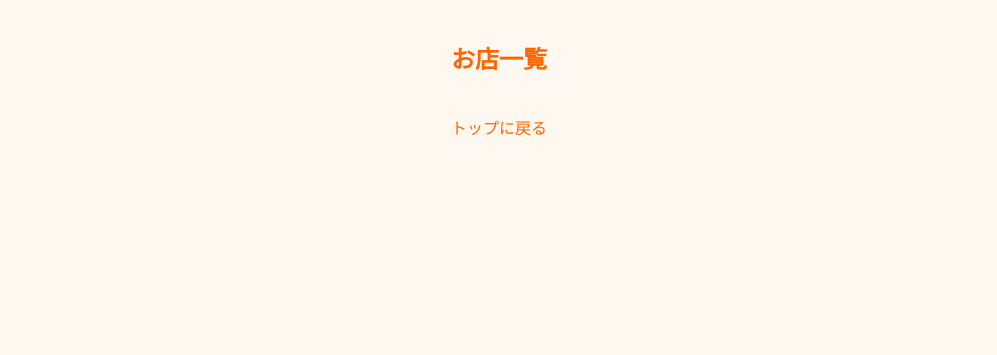
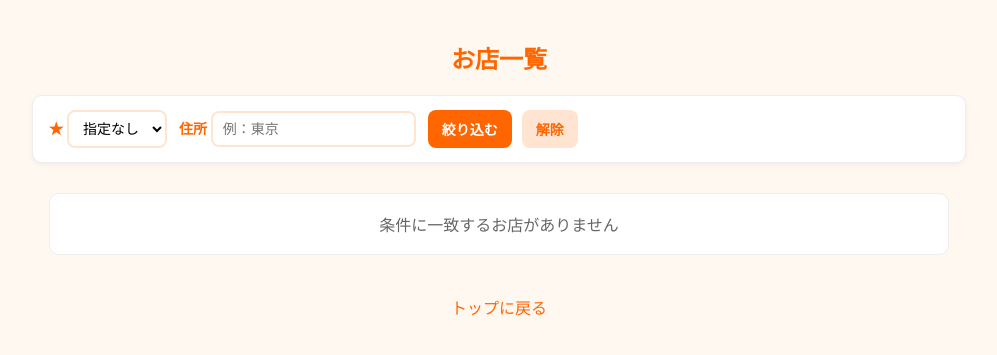
Before and after one commit to OOP2-2025-final-G05/MOGU, a Flask app: page /restaurant_list in a window 1280 px wide. Shown: the top 355 px of the page, without its empty margins (141-1138 px from the left). Run offline with Flask 3, Linux system fonts and the light colour scheme.

Commit message:
お店一覧のフィルター機能追加
星の数と住所で絞り込みができる様にしました

```diff
--- a/routes/restaurant_list.py
+++ b/routes/restaurant_list.py
@@ -9,20 +9,52 @@
 
 @list_bp.route('/restaurant_list')
 def restaurant_list():
-    restaurants = Restaurant.select()
+    # ===== GETパラメータ（フィルター条件）=====
+    # /restaurant_list?min_rating=3&address=東京
+    min_rating = request.args.get('min_rating')  # 例: "3"
+    address = request.args.get('address')        # 例: "東京"
 
-    # Calculate average ratings and attach to each restaurant
+    # ===== 基本：新しい順 =====
+    restaurants = Restaurant.select().order_by(Restaurant.id.desc())
+
     items = []
     for r in restaurants:
-        # Calculate average rating from reviews
-        avg = Review.select(fn.AVG(Review.rating)).where(Review.restaurant == r.id).scalar()
-        r.avg_rating = round(avg, 1) if avg else '-'
+        # 平均評価を計算（レビューが無ければ None）
+        avg = (
+            Review
+            .select(fn.AVG(Review.rating))
+            .where(Review.restaurant == r.id)
+            .scalar()
+        )
+        avg_rating = round(avg, 1) if avg else None
+        r.avg_rating = avg_rating if avg_rating is not None else '-'
+
+        # ===== ★フィルター（○以上）=====
+        if min_rating:
+            try:
+                min_rating_value = float(min_rating)
+            except ValueError:
+                min_rating_value = None
+
+            if min_rating_value is not None:
+                if avg_rating is None or avg_rating < min_rating_value:
+                    continue
+
+        # ===== 住所フィルター（部分一致）=====
+        if address:
+            # None対策（基本は入ってる想定だけど安全に）
+            if not r.address or address not in r.address:
+                continue
+
         items.append(r)
 
     return render_template(
         'restaurant_list.html',
         items=items,
-        title='お店一覧'
+        title='お店一覧',
+        # テンプレ側でフィルター条件を保持するため渡す
+        min_rating=int(min_rating) if (min_rating and min_rating.isdigit()) else None,
+        address=address
     )
 
 @list_bp.route('/restaurant_list_edit/<int:restaurant_id>', methods=['GET', 'POST'])
--- a/templates/restaurant_list.html
+++ b/templates/restaurant_list.html
@@ -17,10 +17,87 @@
             color: #ff6600;
         }
 
+        /* ===== フィルター ===== */
+        .filter-container {
+            max-width: 900px;
+            margin: 20px auto 10px;
+            background: white;
+            padding: 14px 16px;
+            border-radius: 10px;
+            border: 1px solid #eee;
+            box-shadow: 0 2px 5px rgba(0,0,0,0.05);
+        }
+
+        .filter-form {
+            display: flex;
+            gap: 12px;
+            align-items: center;
+            flex-wrap: wrap;
+        }
+
+        .filter-form label {
+            font-weight: bold;
+            color: #ff6600;
+            font-size: 14px;
+        }
+
+        .filter-form select,
+        .filter-form input[type="text"] {
+            padding: 8px 10px;
+            border-radius: 8px;
+            border: 2px solid #ffe5d1;
+            outline: none;
+            font-size: 14px;
+            background: #fff;
+        }
+
+        .filter-form select:focus,
+        .filter-form input[type="text"]:focus {
+            border-color: #ff6600;
+        }
+
+        .filter-actions {
+            display: flex;
+            gap: 10px;
+            align-items: center;
+        }
+
+        .btn-filter {
+            padding: 9px 14px;
+            border-radius: 8px;
+            border: none;
+            cursor: pointer;
+            font-weight: bold;
+            font-size: 14px;
+            background-color: #ff6600;
+            color: white;
+            transition: 0.2s;
+        }
+
+        .btn-filter:hover {
+            background-color: #ff4500;
+        }
+
+        .btn-clear {
+            padding: 9px 14px;
+            border-radius: 8px;
+            text-decoration: none;
+            font-weight: bold;
+            font-size: 14px;
+            background-color: #ffe5d1;
+            color: #ff6600;
+            transition: 0.2s;
+            display: inline-block;
+        }
+
+        .btn-clear:hover {
+            background-color: #ffd9c0;
+        }
+
         /* 全体を包むコンテナ */
         .list-container {
             max-width: 900px;
-            margin: 30px auto;
+            margin: 20px auto 30px;
         }
 
         /* 1行分の設定 */
@@ -32,7 +109,7 @@
 
         /* 左側の情報エリア（白いボックス） */
         .item-data-card {
-            flex: 1; /* 残りの幅をすべて占める */
+            flex: 1;
             display: flex;
             background-color: white;
             padding: 15px 20px;
@@ -45,15 +122,15 @@
         /* 右側のボタンエリア（枠の外側） */
         .item-actions {
             display: flex;
-            gap: 10px; /* ボタン同士の間隔 */
-            margin-left: 20px; /* リストとの間に隙間を作る */
-            flex-shrink: 0; /* ボタンエリアが潰れないように固定 */
+            gap: 10px;
+            margin-left: 20px;
+            flex-shrink: 0;
         }
 
         /* 各データ項目のスタイル */
         .info-name { width: 25%; font-weight: bold; }
         .info-address { width: 40%; font-size: 0.9em; color: #666; }
-        .info-price { width: 15%; text-align: right; }
+        .info-genre { width: 15%; font-size: 0.9em; color: #666; text-align: center; }
         .info-rating { width: 20%; text-align: center; }
 
         a {
@@ -87,6 +164,17 @@
         .btn-review:hover { background-color: #ff4500; }
 
         .back { text-align: center; margin-top: 40px; }
+
+        .empty {
+            max-width: 900px;
+            margin: 30px auto;
+            background: white;
+            border: 1px solid #eee;
+            border-radius: 10px;
+            padding: 18px 20px;
+            text-align: center;
+            color: #666;
+        }
     </style>
 </head>
 
@@ -94,7 +182,36 @@
 
 <h2>お店一覧</h2>
 
+<!-- ===== フィルターUI（GET）===== -->
+<div class="filter-container">
+    <form method="get" action="{{ url_for('restaurant_list.restaurant_list') }}" class="filter-form">
+        <label>
+            ★
+            <select name="min_rating">
+                <option value="">指定なし</option>
+                {% for i in range(1, 6) %}
+                <option value="{{ i }}" {% if min_rating == i %}selected{% endif %}>{{ i }}以上</option>
+                {% endfor %}
+            </select>
+        </label>
+
+        <label>
+            住所
+            <input type="text" name="address" placeholder="例：東京"
+                   value="{{ address if address }}">
+        </label>
+
+        <div class="filter-actions">
+            <button type="submit" class="btn-filter">絞り込む</button>
+            <a href="{{ url_for('restaurant_list.restaurant_list') }}" class="btn-clear">解除</a>
+        </div>
+    </form>
+</div>
+
 <div class="list-container">
+    {% if items|length == 0 %}
+        <div class="empty">条件に一致するお店がありません</div>
+    {% else %}
         {% for restaurant in items %}
         <div class="item-wrapper">
             <div class="item-data-card">
@@ -120,6 +237,7 @@
             </div>
         </div>
         {% endfor %}
+    {% endif %}
 </div>
 
 <div class="back">
@@ -127,5 +245,4 @@
 </div>
 
 </body>
-
 </html>
```
Lines whose indentation alone changed are shown as unchanged.
